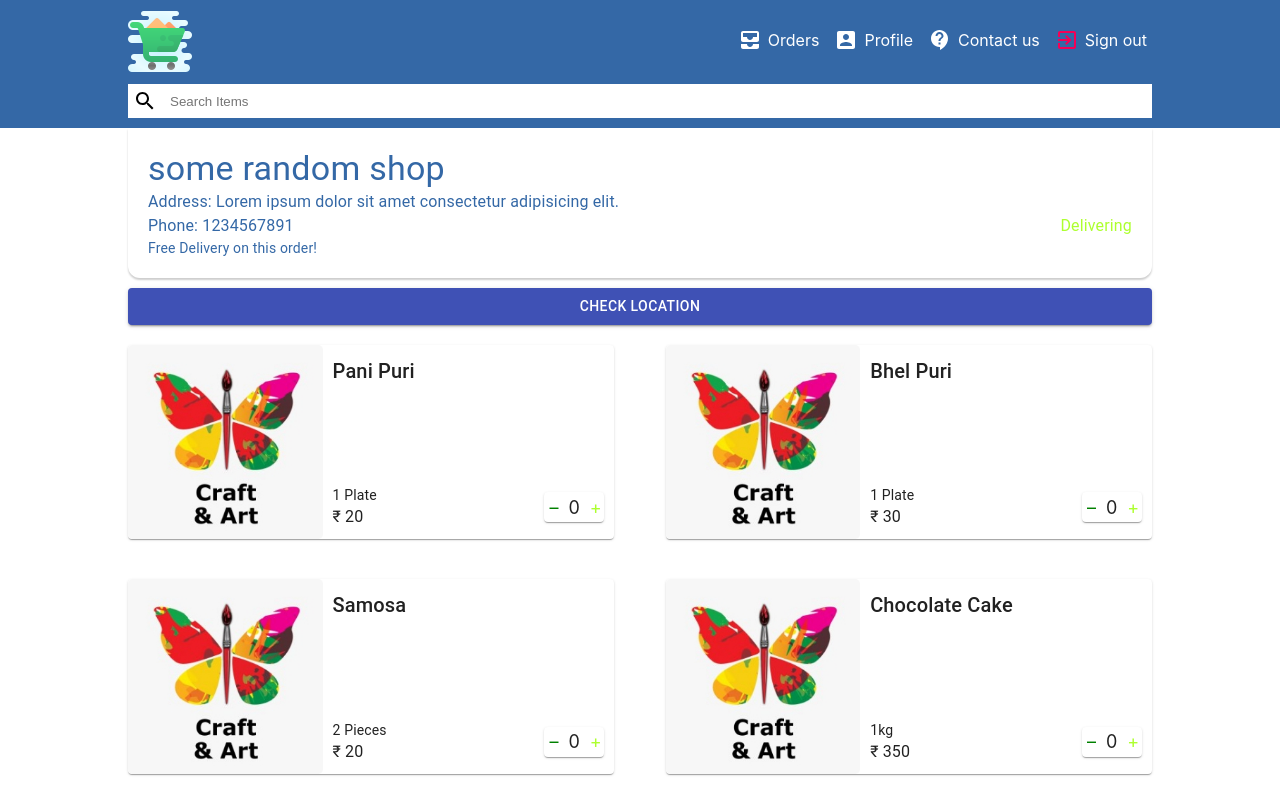
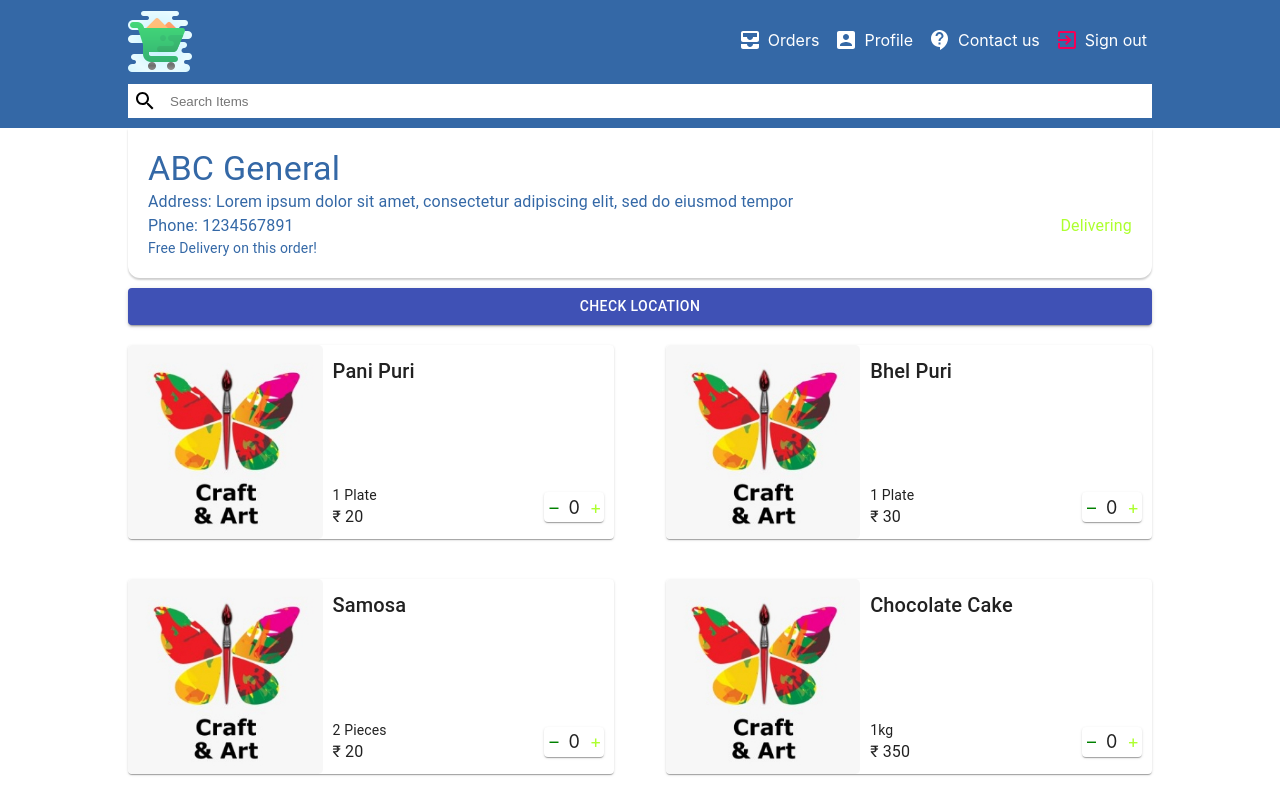
Before and after one commit to chickoocoutinho/nogozo-demo, a React (Create React App) app: page /shops in a window 1280 px wide. Both pictures are taken after a click on the element 640 px from the left and 198 px from the top of the page. Shown: the top 800 px of the page. Built offline with nearby package versions, Linux system fonts and the light colour scheme.

Commit message:
added address field

```diff
--- a/src/components/ShopDetails/ShopDetails.jsx
+++ b/src/components/ShopDetails/ShopDetails.jsx
@@ -57,7 +57,7 @@ const ShopDetails = ({location}) => {
     const styles= useStyles({showCart});
     return (
         <>
-        <ShopSummary isOpen={location.state.isOpen} name={location.state.name} />
+        <ShopSummary isOpen={location.state.isOpen} name={location.state.name} address={location.state.address}  />
         <div className={styles.listContainer}>
             {
                 ShopItemsData.map((value,id)=>(
--- a/src/components/ShopDetails/ShopSummary.jsx
+++ b/src/components/ShopDetails/ShopSummary.jsx
@@ -21,7 +21,7 @@ const useStyles= makeStyles({
     },
 })
 
-const ShopSummary = ({isOpen, name}) => {
+const ShopSummary = ({isOpen, name ,address}) => {
 
     const styles= useStyles();
     return (
@@ -31,7 +31,7 @@ const ShopSummary = ({isOpen, name}) => {
                 {name}
             </Typography>
             <Typography variant='body1' component='p'>
-                Address: Lorem ipsum dolor sit amet consectetur adipisicing elit.
+                {`Address: ${address}`}
             </Typography>
             <div className={styles.statusDiv}>
                 <Typography variant='body1' component='p'>
--- a/src/components/ShopList/ShopItem.jsx
+++ b/src/components/ShopList/ShopItem.jsx
@@ -37,7 +37,7 @@ const ShopItem = ({name, address, isOpen, homeBusiness}) => {
     const styles= useStyles();
     return (
         <Card className={styles.cardContainer}
-        onClick={()=>navigate(`/shopDetails`,{ state: { isOpen , name } })}>
+        onClick={()=>navigate(`/shopDetails`,{ state: { isOpen , name , address } })}>
             <Typography variant="h5" component="h2">
                 {name}
             </Typography>
--- a/src/components/ShopList/dummyShopData.js
+++ b/src/components/ShopList/dummyShopData.js
@@ -1,26 +1,26 @@
 
 const dummyShopData = [
     {
-        name:'some random shop',
-        address: 'jj dfjdjkf dfkjdfjkjk dfjkdfkjdfjk dfjkdfjkdfkj dfjkjkdfkjdf',
+        name:'ABC General',
+        address: 'Lorem ipsum dolor sit amet, consectetur adipiscing elit, sed do eiusmod tempor ',
         isOpen: true,
         homeBusiness: true
     },
     {
-        name:'some random shop',
-        address: 'jj dfjdjkf dfkjdfjkjk dfjkdfkjdfjk dfjkdfjkdfkj dfjkjkdfkjdf',
+        name:'XYZ Cake Shop',
+        address: 'incididunt ut labore et dolore magna aliqua. Ut enim ad minim ',
         isOpen: false,
         homeBusiness: true
     },
     {
-        name:'some random shop',
-        address: 'jj dfjdjkf dfkjdfjkjk dfjkdfkjdfjk dfjkdfjkdfkj dfjkjkdfkjdf',
+        name:'PQR Stores',
+        address: 'reprehenderit in voluptate velit esse cillum dolore eu fugiat nulla pariatur.',
         isOpen: true,
         homeBusiness: false
     },
     {
-        name:'some random shop',
-        address: 'jj dfjdjkf dfkjdfjkjk dfjkdfkjdfjk dfjkdfjkdfkj dfjkjkdfkjdf',
+        name:'Random shop',
+        address: 'Excepteur sint occaecat cupidatat non proident, sunt in culpa',
         isOpen: false,
         homeBusiness: false
     },
```
Also changed, not shown: 2 other files (tests, documents, lock files or other folders).
